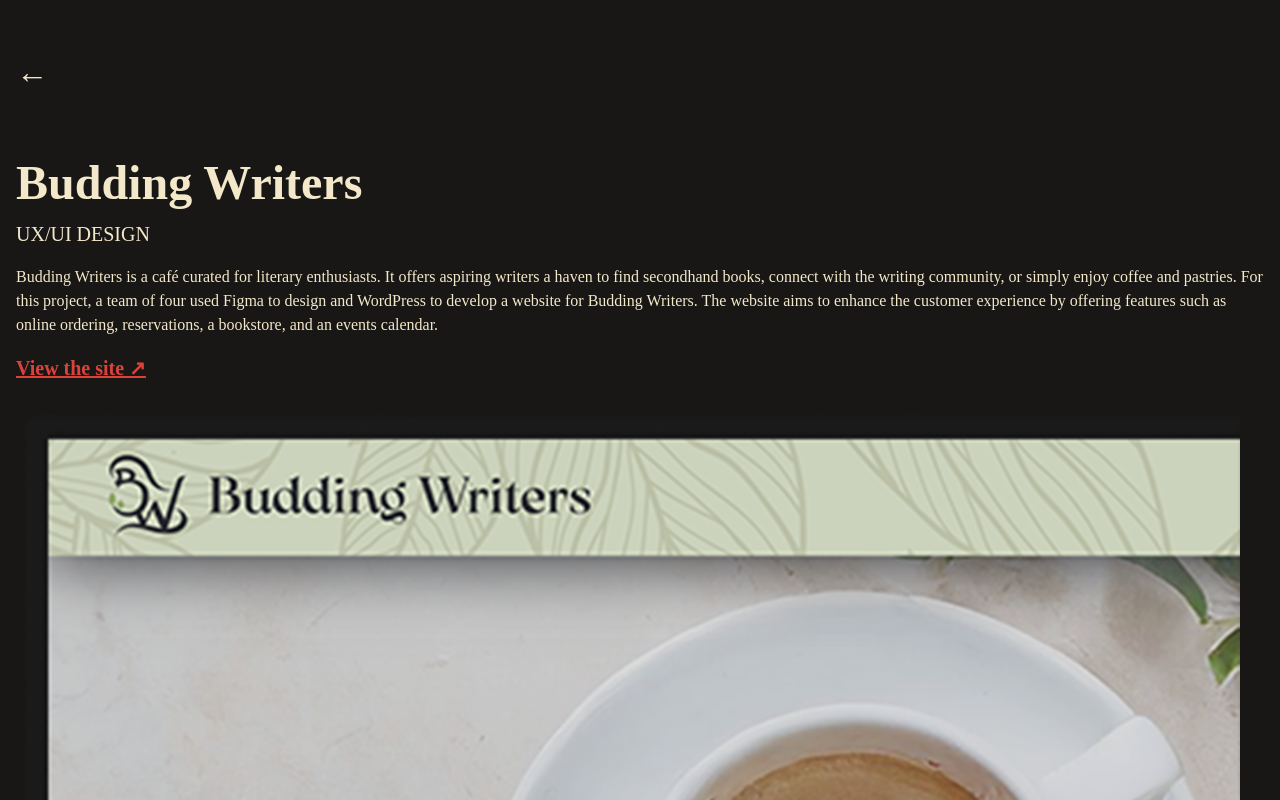
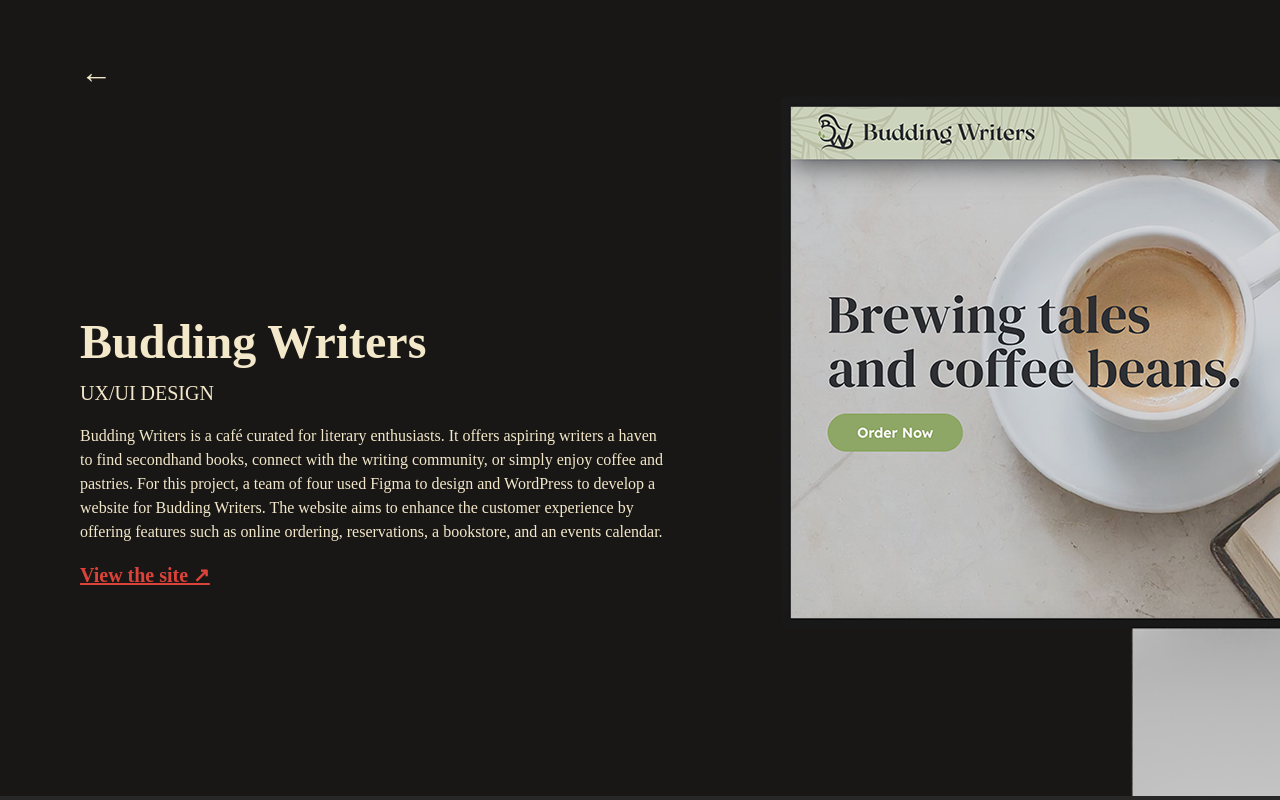
Before and after one commit to marlowereyes/marlowereyes, a Next.js app: page /projects/budding-writers in a window 1280 px wide. Shown: the top 800 px of the page. Built offline with nearby package versions, Linux system fonts and the light colour scheme.

Commit message:
responsiveness for ProjectFeatIntro component

```diff
--- a/components/ProjectFeatIntro/ProjectFeatIntro.module.css
+++ b/components/ProjectFeatIntro/ProjectFeatIntro.module.css
@@ -1,18 +1,17 @@
-.content {
+.container {
     margin: var(--margin-small);
-    margin-top: 3rem;
-}
-
-.image {
-    width: 95vw;
-    margin-top: 2rem;
-    margin-left: 1.5rem;
+    padding-top: 3rem;
 }
 
 .backLink {
     text-decoration: none;
     color: var(--cream);
     font-size: 2rem;
+}
+
+.image {
+    width: calc(100vw - 1rem);
+    margin: 2rem 0rem 0rem 1rem;
 }
 
 .text h2 {
@@ -22,3 +21,34 @@
 .text p {
     margin: 1rem 0rem;
 }
+
+@media (min-width: 667px) and (max-width: 1024px) {
+    .container {
+        margin: var(--margin-medium);
+    }
+    .image {
+        margin: 3rem 0rem 0rem 3rem;
+    }
+}
+
+@media (min-width: 1024px) {
+    .container {
+        margin: 0rem 0rem 0rem 5rem;
+    }
+    .content {
+        display: flex;
+        align-items: center;
+    }
+    .image {
+        width: 100vw;
+        margin-left: 0;
+        margin-right: 0;
+        margin-top: 0;
+    }
+    .text p {
+        margin: 1rem 7rem 1rem 0rem;
+    }
+    .text {
+        margin-bottom: 3rem;
+    }
+}
--- a/components/ProjectFeatIntro/index.js
+++ b/components/ProjectFeatIntro/index.js
@@ -14,17 +14,15 @@ export default function ProjectFeatIntro({
   return (
     <>
       <section className={styles.container}>
-        <div className={styles.contentContainer}>
-          <div className={styles.content}>
         <Link href="/projects" className={styles.backLink}>
           ←
         </Link>
+        <div className={styles.content}>
           <div className={styles.text}>
             <h2>{name}</h2>
             <h6>{type}</h6>
             <p>{paragraph}</p>
             <Link href={href}>{hrefText}</Link>
-            </div>
           </div>
           <Image
             src={src}
```
Also changed, not shown: public/images/budding-writers/bw-intro-image.png (deleted), public/images/budding-writers/bw1.png. Lines whose indentation alone changed are shown as unchanged.
